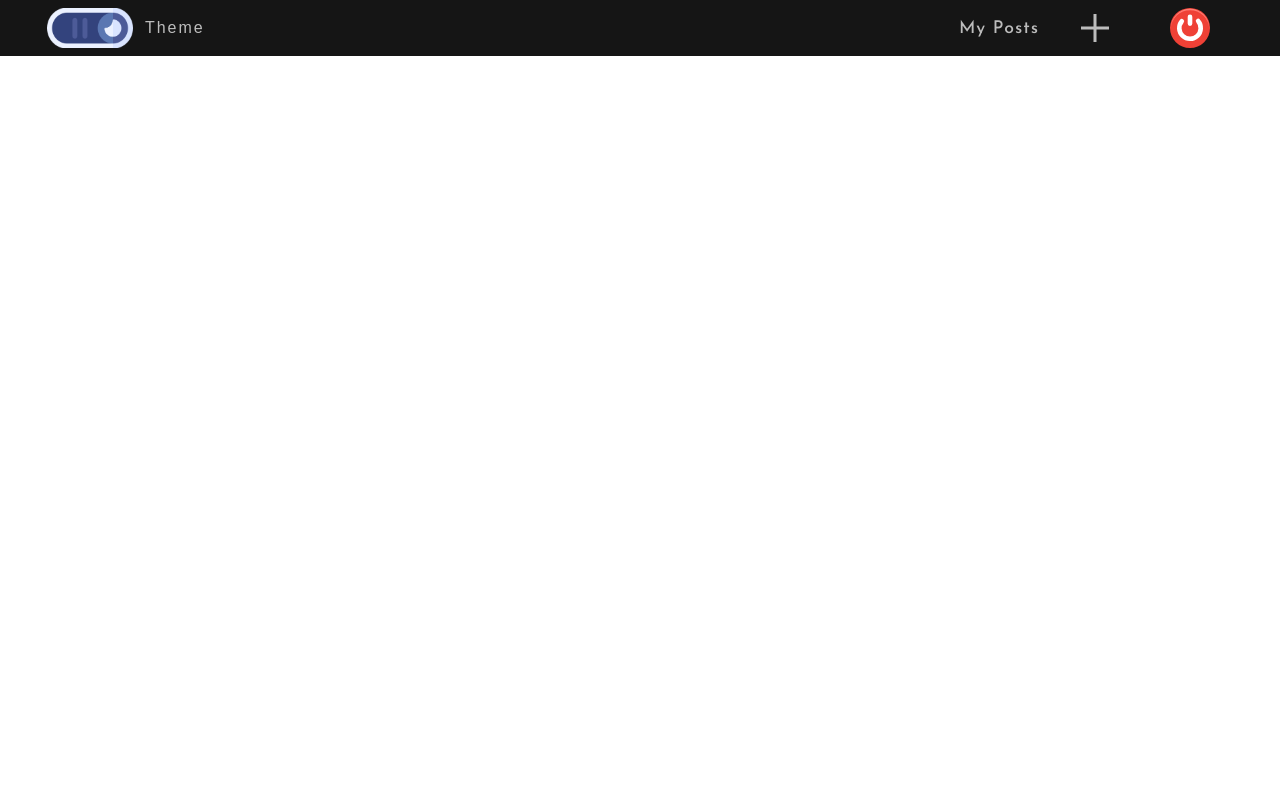
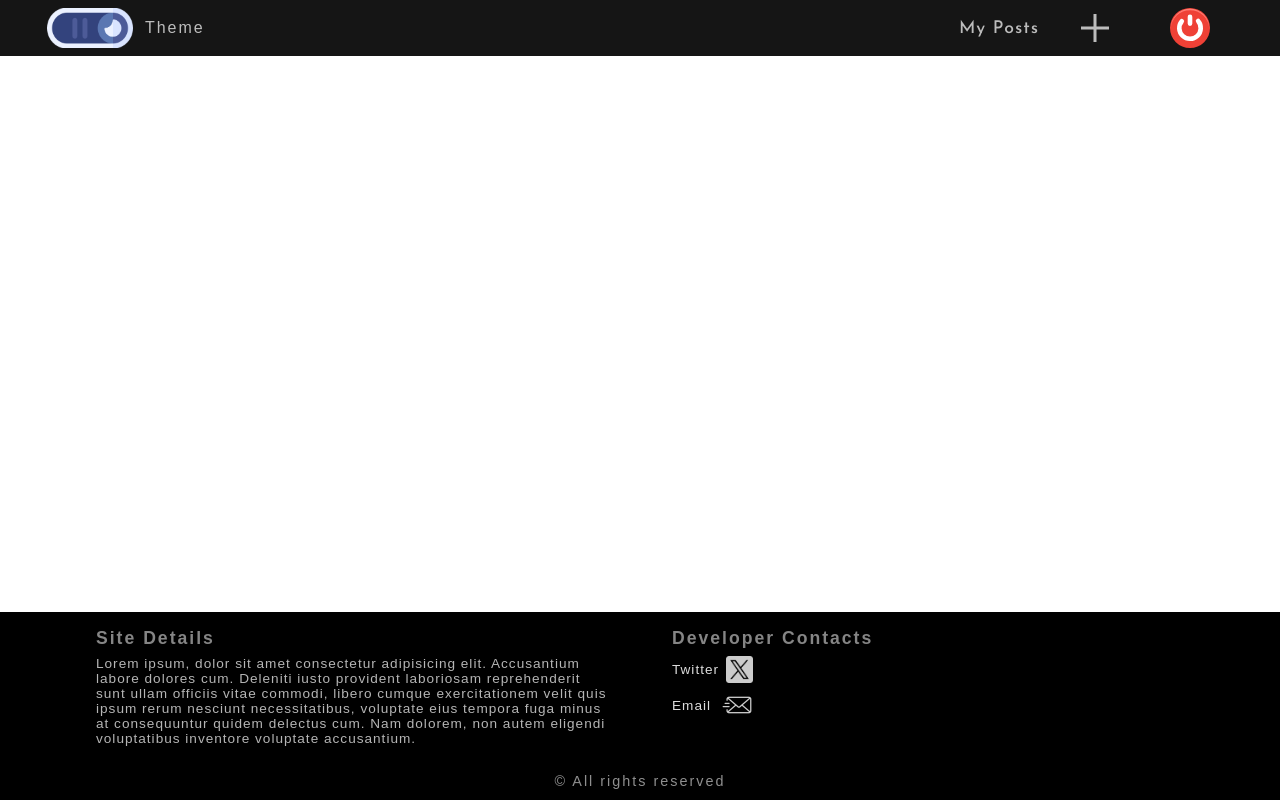
Before and after one commit to Sonu-Singha/Notepen, a React (Vite) app in the folder Frontend/: page /create in a window 1280 px wide. Built offline with nearby package versions, Linux system fonts and the light colour scheme.

Commit message:
Footer component created

```diff
--- a/Frontend/src/App.jsx
+++ b/Frontend/src/App.jsx
@@ -5,8 +5,9 @@ import './App.css'
 
 // Importing Indivisual Components
 
-// Navbar
-import Navbar from "../src/components/navbar/Nav.component.jsx";
+// Createpage
+import Createpage from './components/pages/Createpage.component'
+
 
 
 
@@ -15,7 +16,7 @@ function App() {
 
   return (
     <>
-      <Navbar />
+      <Createpage />
     </>
   )
 }
--- /dev/null
+++ b/Frontend/src/components/pages/Createpage.component.jsx
@@ -0,0 +1,25 @@
+// Importing sub components
+
+// Navbar
+import Navbar from "../subComponents/navbar/Nav.component.jsx";
+// Footer
+import Footer from '../subComponents/footer/Footer.component.jsx';
+
+
+
+
+// Creating Component
+
+function Createpage() {
+    return (
+        <>
+            <Navbar />
+            <Footer />
+        </>
+    )
+}
+
+
+
+
+export default Createpage;
--- /dev/null
+++ b/Frontend/src/components/subComponents/footer/Footer.component.css
@@ -0,0 +1,160 @@
+/* Code starts from Here */
+
+* {
+    margin: 0;
+    padding: 0;
+}
+
+
+
+
+/* Main Footer Component */
+
+.Footer_Component {
+    background-color: black;
+    width: 100%;
+    color: white;
+    font-family: Arial, Helvetica, sans-serif;
+
+    position: absolute;
+    bottom: 0;
+}
+
+
+
+
+
+/* Info Section */
+
+.Info_Section {
+    /* border: 1px solid red; */
+    display: flex;
+    flex-direction: row;
+    justify-content: center;
+    gap: 2rem;
+}
+
+.info_box1 {
+    /* border: 1px solid red; */
+    width: 40%;
+    display: flex;
+    flex-direction: column;
+    gap: .4rem;
+    padding: 1rem;
+}
+
+.box1_text {
+    /* border: 1px solid green; */
+    color: rgba(220, 220, 220, 0.603);
+    font-family: Arial, Helvetica, sans-serif;
+    letter-spacing: 2px;
+    font-size: 1.1rem;
+    font-weight: bold;
+}
+
+.box1_info {
+    /* border: 1px solid yellow; */
+    color: rgba(220, 220, 220, 0.822);
+    font-family: Arial, Helvetica, sans-serif;
+    letter-spacing: 1px;
+    font-size: .85rem;
+}
+
+
+/* BOX 2 */
+.info_box2 {
+    /* border: 1px solid red; */
+    width: 40%;
+    gap: .4rem;
+    display: flex;
+    flex-direction: column;
+    padding: 1rem;
+}
+
+.box2_text {
+    /* border: 1px solid red; */
+    color: rgba(220, 220, 220, 0.603);
+    font-family: Arial, Helvetica, sans-serif;
+    letter-spacing: 2px;
+    font-size: 1.1rem;
+    font-weight: bold;
+}
+
+.box2_profiles {
+    /* border: 1px solid red; */
+    display: flex;
+    flex-direction: column;
+    gap: .4rem;
+}
+
+.twitter {
+    /* border: 1px solid red; */
+    display: flex;
+    align-items: center;
+    gap: .42rem;
+}
+
+.twitter_text{
+    color: rgb(220, 220, 220);
+    font-family: Arial, Helvetica, sans-serif;
+    letter-spacing: 1px;
+    font-size: .85rem;
+}
+
+.twitter_text:hover{
+    cursor: pointer;
+    color: rgba(220, 220, 220, 0.938);
+}
+
+.twitter_icon {
+    /* border: 1px solid red; */
+    height: 1.7rem;
+    filter: invert(.8);
+}
+
+.email {
+    /* border: 1px solid red; */
+    display: flex;
+    align-items: center;
+    gap: .6rem;
+}
+
+.email_icon {
+    /* border: 1px solid red; */
+    height: 2rem;
+    filter: invert(.8);
+}
+
+.email_text{
+    color: rgb(220, 220, 220);
+    font-family: Arial, Helvetica, sans-serif;
+    letter-spacing: 1px;
+    font-size: .85rem;
+}
+
+.email_text:hover{
+    cursor: pointer;
+    color: rgba(220, 220, 220, 0.938);
+}
+
+
+
+
+
+
+
+/* Copyright Section */
+
+.Copyright_Section {
+    /* border: 1px solid red; */
+    color: rgb(143, 143, 143);
+    display: flex;
+    justify-content: center;
+    padding: .7rem;
+}
+
+.Copyright_Section_Text {
+    /* border: 1px solid rgb(204, 255, 0); */
+    letter-spacing: 2px;
+    font-size: .9rem;
+}
--- /dev/null
+++ b/Frontend/src/components/subComponents/footer/Footer.component.jsx
@@ -0,0 +1,102 @@
+// Code starts from Here
+
+import "./Footer.component.css"
+
+
+
+
+
+
+// Creating Components
+
+// main component(HEAD)----------------------------------------1
+
+function Footer() {
+    return (
+        <>
+            <footer className="Footer_Component">
+                <InfoSection />
+                <CopyrightSection />
+            </footer>
+        </>
+    )
+}
+
+
+// sub component(info section)----------------------------------------3
+
+function InfoSection() {
+    return (
+        <div className="Info_Section">
+
+            {/* Box1 */}
+
+            <div className="info_box1">
+                <span className="box1_text">
+                    Site Details
+                </span>
+                <span className="box1_info">
+                    Lorem ipsum, dolor sit amet consectetur adipisicing elit. Accusantium labore dolores cum. Deleniti iusto provident laboriosam reprehenderit sunt ullam officiis vitae commodi, libero cumque exercitationem velit quis ipsum rerum nesciunt necessitatibus, voluptate eius tempora fuga minus at consequuntur quidem delectus cum. Nam dolorem, non autem eligendi voluptatibus inventore voluptate accusantium.
+                </span>
+            </div>
+
+            {/* Box 2 */}
+
+            <div className="info_box2">
+
+                {/* Box1 */}
+
+                <span className="box2_text">
+                    Developer Contacts
+                </span>
+
+                {/* Box1 */}
+
+                <div className="box2_profiles">
+                    <span className="twitter">
+                        <span className="twitter_text">Twitter</span>
+                        <img className="twitter_icon" src="src\assets\icons\twitter.icon.png" alt="" />
+                    </span>
+                    <span className="email">
+                    <span className="email_text">Email</span>
+                    <img className="email_icon" src="src\assets\icons\email.icon.png" alt="" />
+                    </span>
+                </div>
+            </div>
+        </div>
+    )
+}
+
+
+
+// sub component(copyright section)----------------------------------------3
+
+function CopyrightSection() {
+    return (
+        <div className="Copyright_Section">
+            <span className="Copyright_Section_Text">&copy; All rights reserved</span>
+        </div>
+    )
+}
+
+
+
+
+
+
+
+
+
+
+
+
+
+
+
+
+
+
+
+// Exporting Footer
+
+export default Footer;
--- a/Frontend/src/components/navbar/Nav.component.jsx
+++ b/Frontend/src/components/subComponents/navbar/Nav.component.jsx
@@ -2,7 +2,7 @@
 
 // Importing CSS
 
-import "../navbar/Nav.component.css"
+import "./Nav.component.css"
 
 
 
```
Also changed, not shown: Frontend/src/assets/icons/email.icon.png (added), Frontend/src/assets/icons/twitter.icon.png (added), Frontend/src/components/subComponents/navbar/Nav.component.css (renamed from Frontend/src/components/navbar/Nav.component.css).
